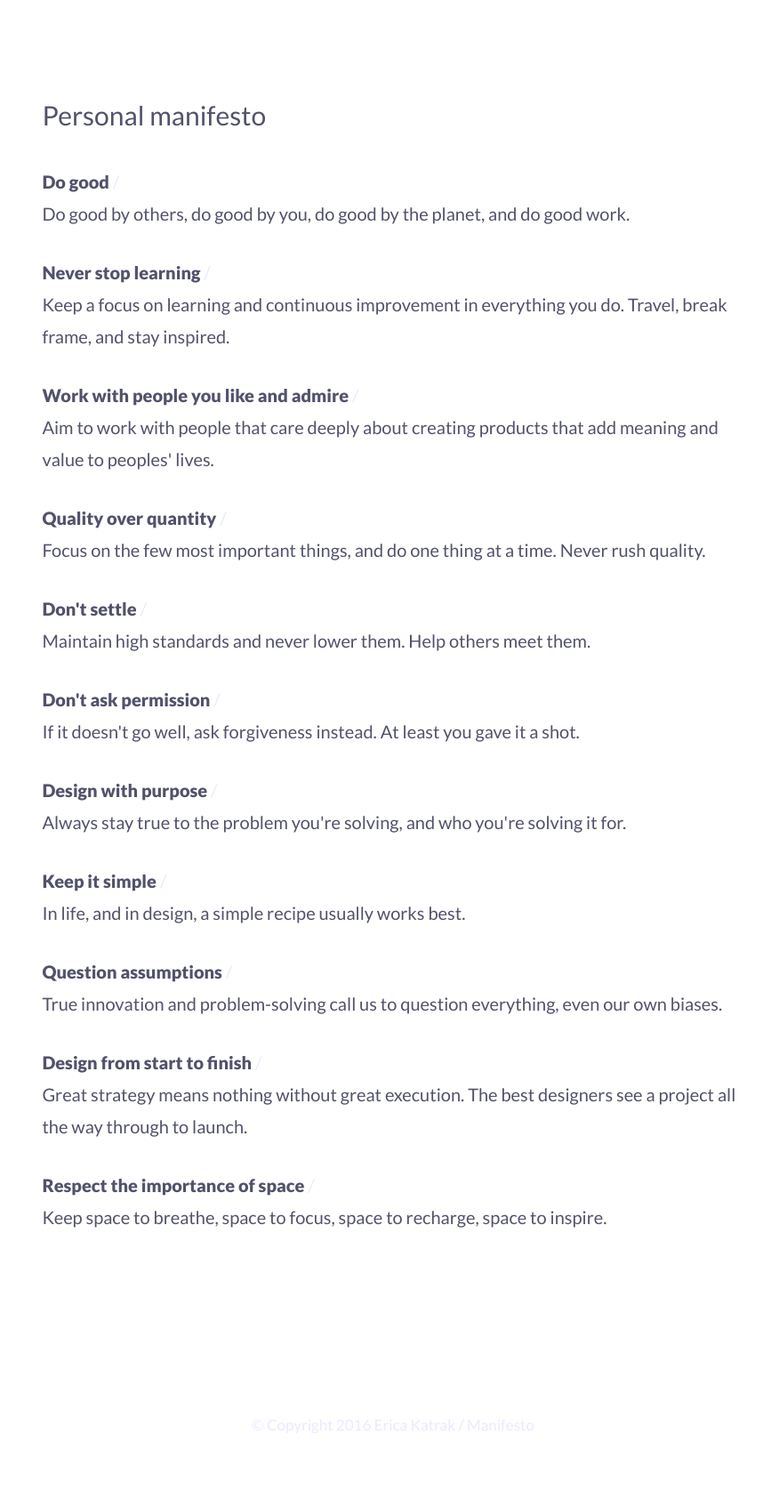
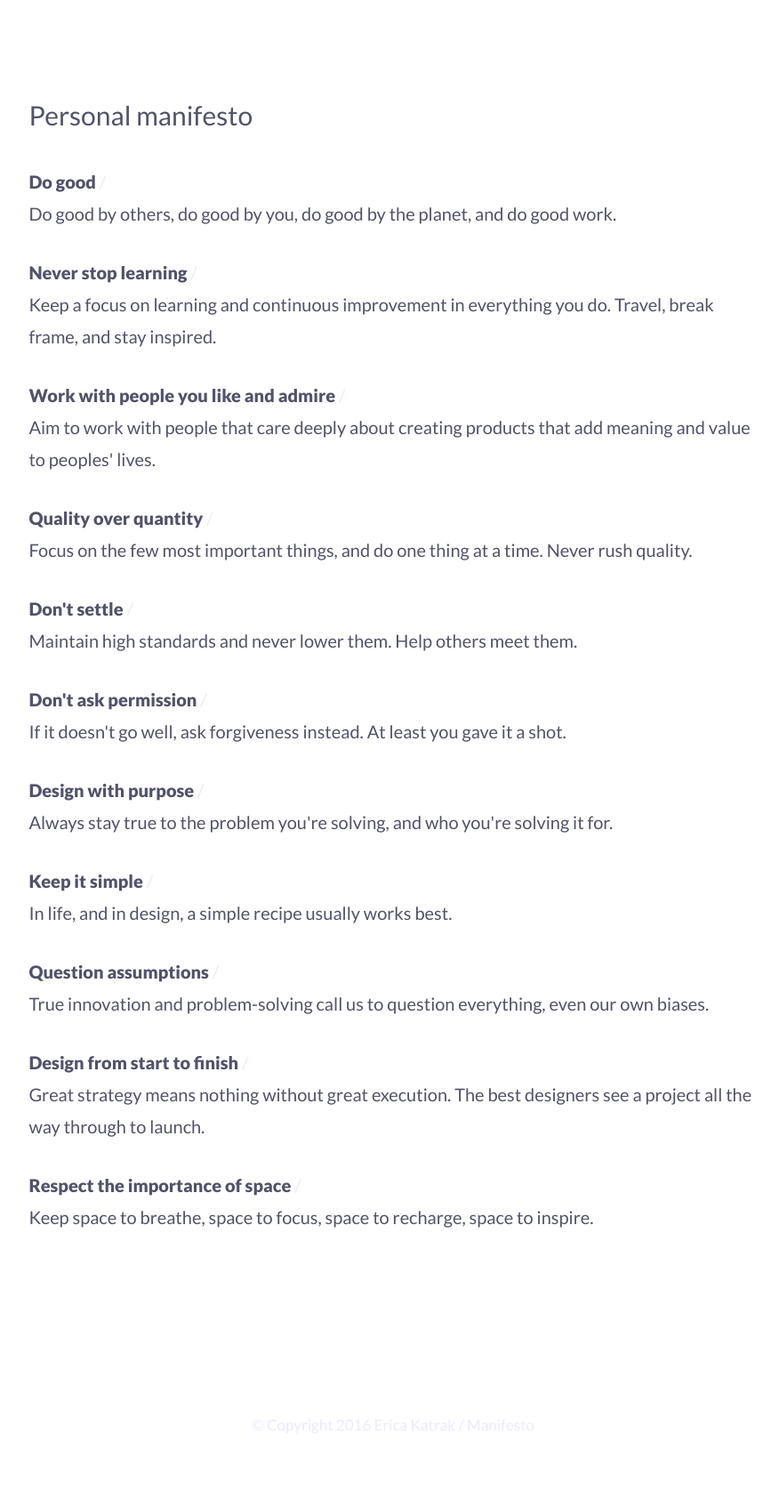
Before and after one commit to ericakatrak/ericakatrak.github.io, a Jekyll site: the page built from manifesto.html, in a window 1280 px wide. Shown: the whole page at 89% size, without its empty margins (198-1074 px from the left). Built offline with Jekyll 4.4.1, drawn with Linux system fonts in a browser that asks for light colours.

Commit message:
Update style.css

```diff
--- a/css/style.css
+++ b/css/style.css
@@ -73,7 +73,7 @@ cite {
 article {font-size: 100%;}
 
 section {
-	max-width: 1250px;
+	max-width: 1300px;
 	margin: 0 auto;
 	padding: 8% 18%;
 }
```
